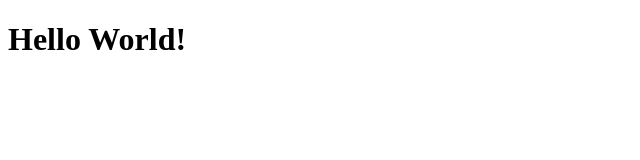
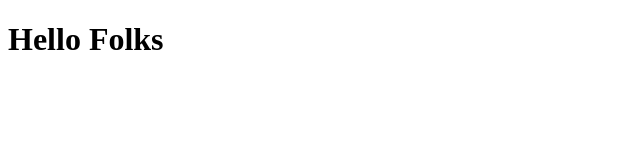
Before and after one commit to alexander812/create-react-app, a React (Create React App) app: page / in a window 1280 px wide. Shown: the top 160 px of the page, without its empty margins (0-640 px from the left). Built offline with nearby package versions, Linux system fonts and the light colour scheme.

Commit message:
Checking differences between stateful and stateless

```diff
--- a/src/App.js
+++ b/src/App.js
@@ -2,7 +2,7 @@ import React from 'react';
 
 class App extends React.Component {
     render(){
-        return <h1>Hello World!</h1>
+        return React.createElement('h1', null, 'Hello Folks')
     }
 }
 
```
